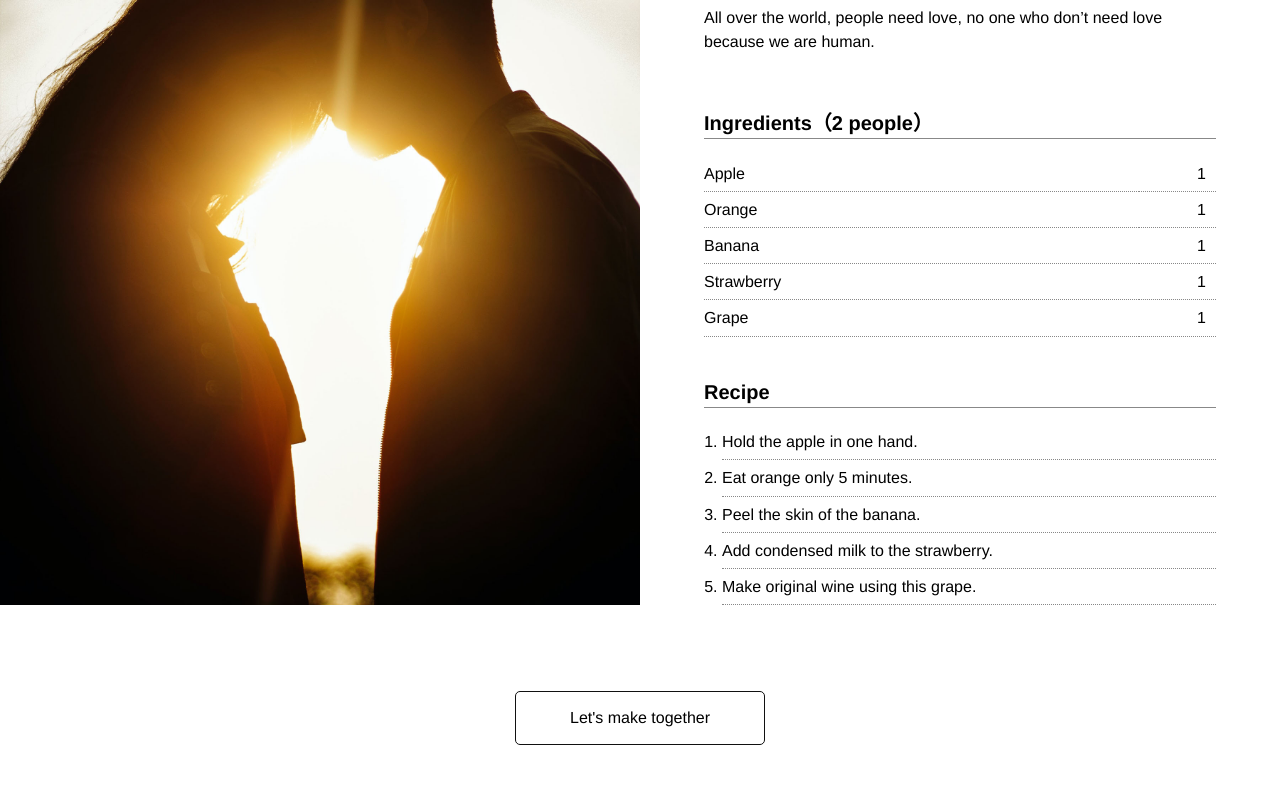
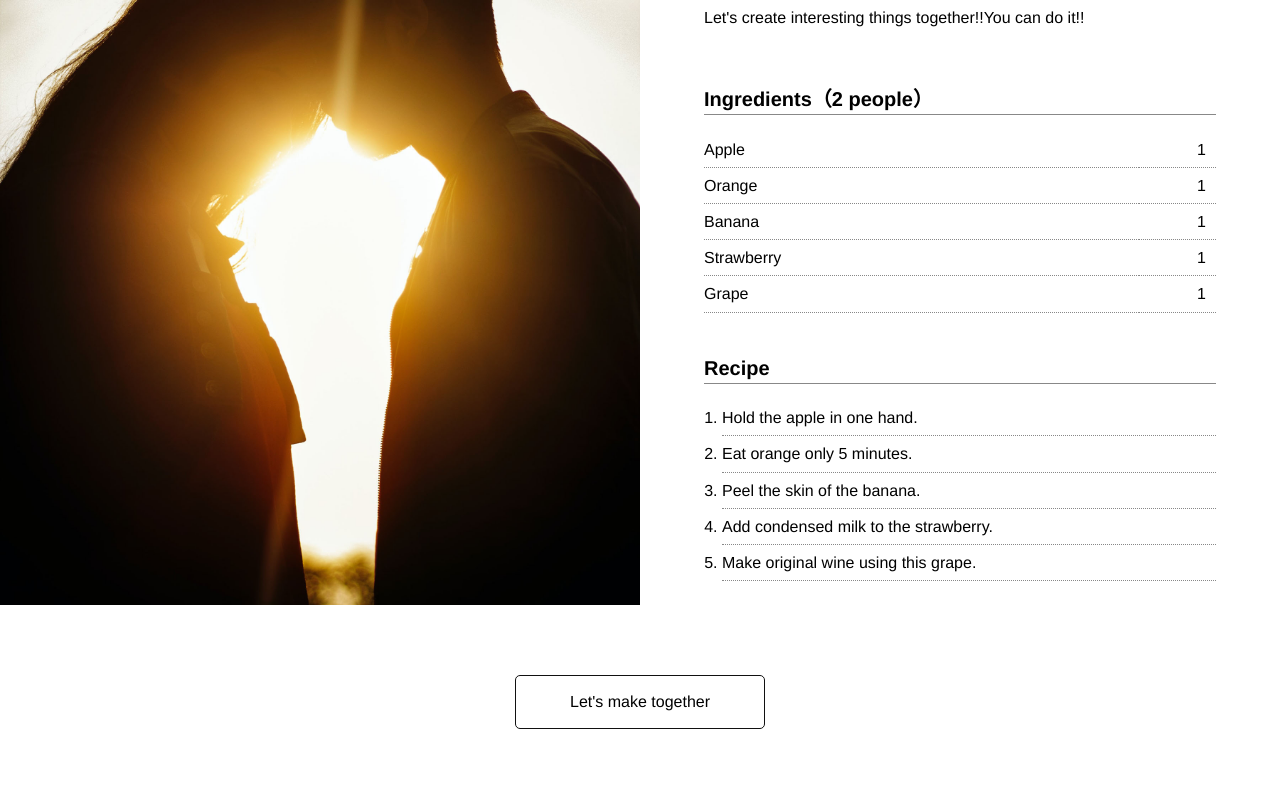
Before and after one commit to KotaIshihara0329/codestep45, a website built with Parcel: page second/index.html in a window 1280 px wide. Shown: the part 95-885 px from the top of the page. Built offline with nearby package versions, Linux system fonts and the light colour scheme.

Commit message:
Little change.

```diff
--- a/second/index.html
+++ b/second/index.html
@@ -27,8 +27,7 @@
           <div class="section2_letter">
             <h1 class="letter__h1">People in love</h1>
             <p class="letter__p">
-              All over the world, people need love, no one who don’t need love
-              because we are human.
+              Let's create interesting things together!!You can do it!!
             </p>
           </div>
           <div class="section2__order">
```
